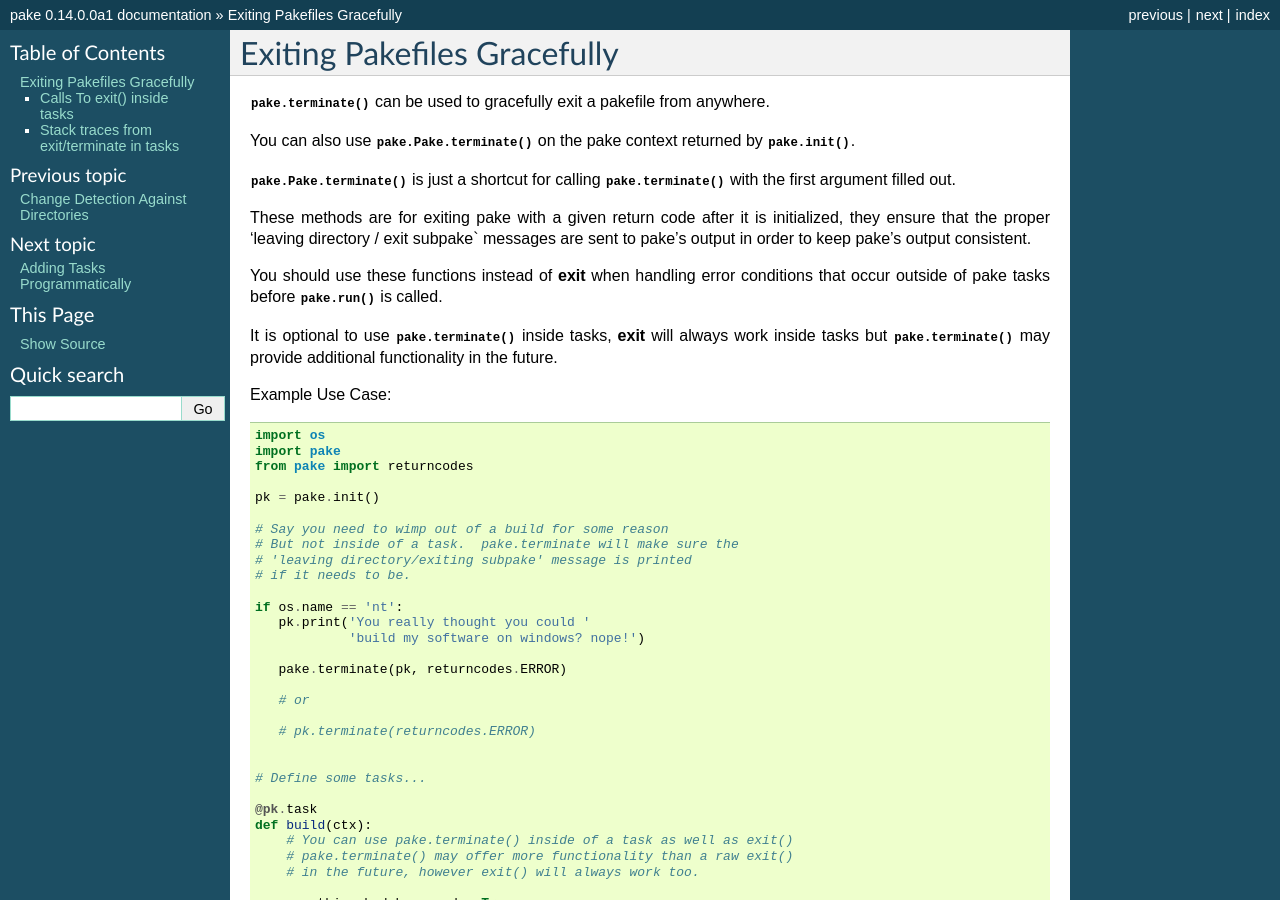
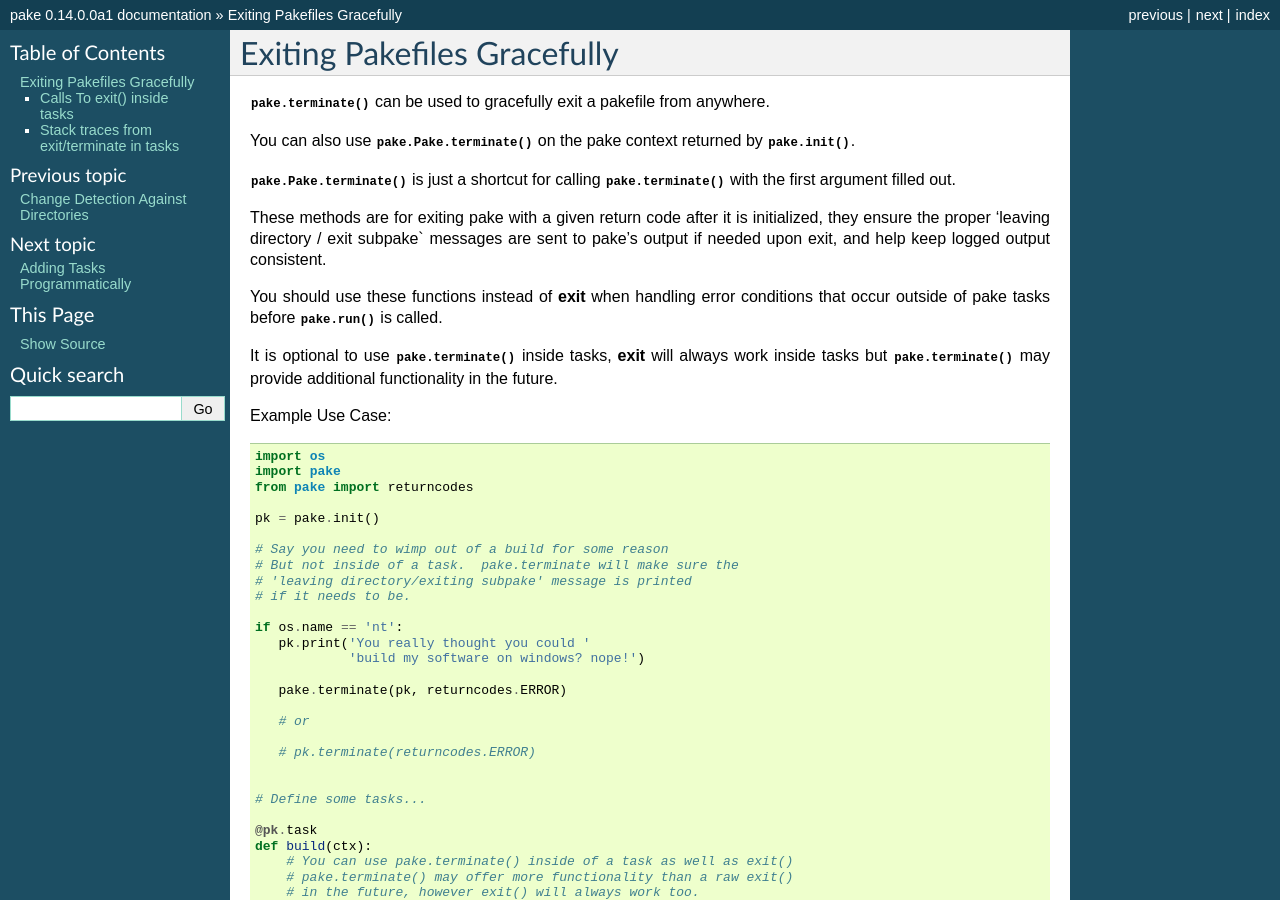
Before and after one commit to Teriks/pake, a Sphinx documentation site: the page built from docs/source/exitingpakefiles.rst, in a window 1280 px wide and 900 px high. Built offline with Sphinx 7.4.7, drawn with Linux system fonts in a browser that asks for light colours.

Commit message:
Rewording in exiting pake doc

```diff
--- a/docs/source/exitingpakefiles.rst
+++ b/docs/source/exitingpakefiles.rst
@@ -8,8 +8,8 @@ You can also use :py:meth:`pake.Pake.terminate` on the pake context returned by
 :py:meth:`pake.Pake.terminate` is just a shortcut for calling :py:meth:`pake.terminate` with the first argument filled out.
 
 These methods are for exiting pake with a given return code after it is initialized, they ensure
-that the proper 'leaving directory / exit subpake` messages are sent to pake's output in order
-to keep pake's output consistent.
+the proper 'leaving directory / exit subpake` messages are sent to pake's output if needed upon exit, and
+help keep logged output consistent.
 
 You should use these functions instead of **exit** when handling error conditions
 that occur outside of pake tasks before :py:meth:`pake.run` is called.
```
